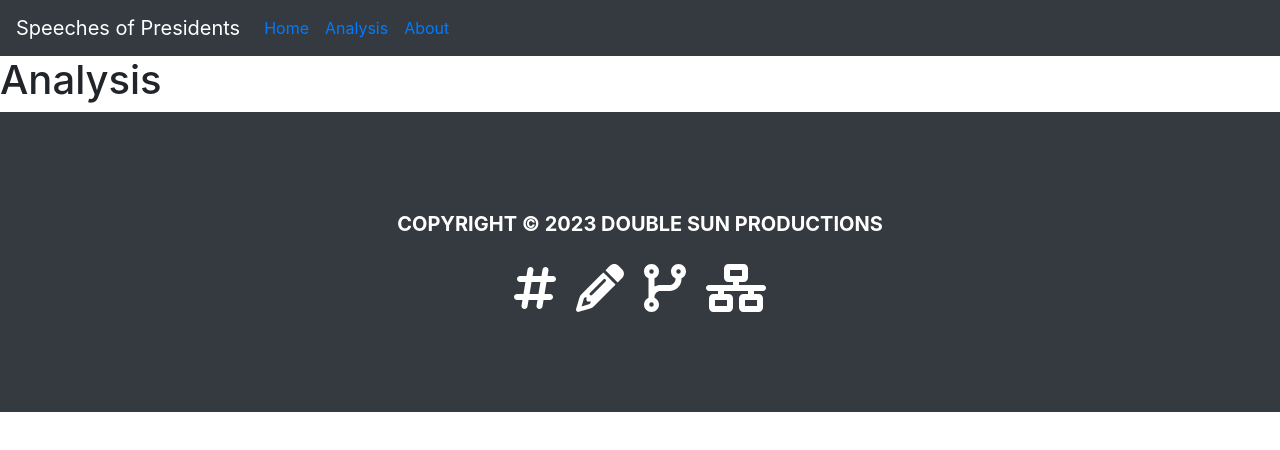
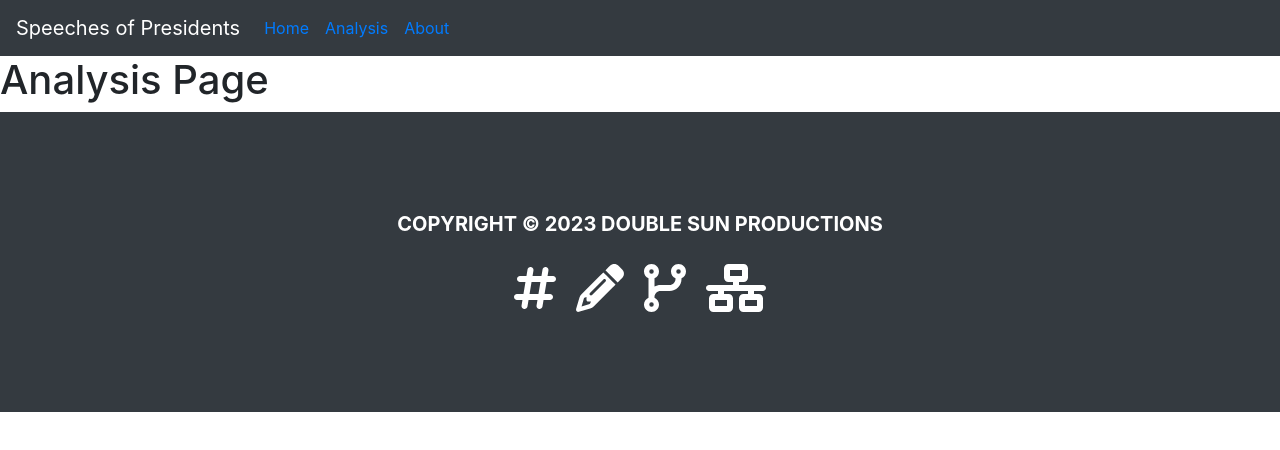
Before and after one commit to ravenusmc/speeches_of_presidents, a Vue app in the folder client/: page /analysis in a window 1280 px wide. Shown: the top 450 px of the page. Built offline with nearby package versions, Linux system fonts and the light colour scheme; what vue-google-charts would draw is missing.

Commit message:
minor change...gotta play zelda

```diff
--- a/client/src/views/Analysis.vue
+++ b/client/src/views/Analysis.vue
@@ -1,6 +1,6 @@
 <template>
   <div>
-		<h1>Analysis</h1>
+		<h1>Analysis Page</h1>
 	</div>
 </template>
 
```
